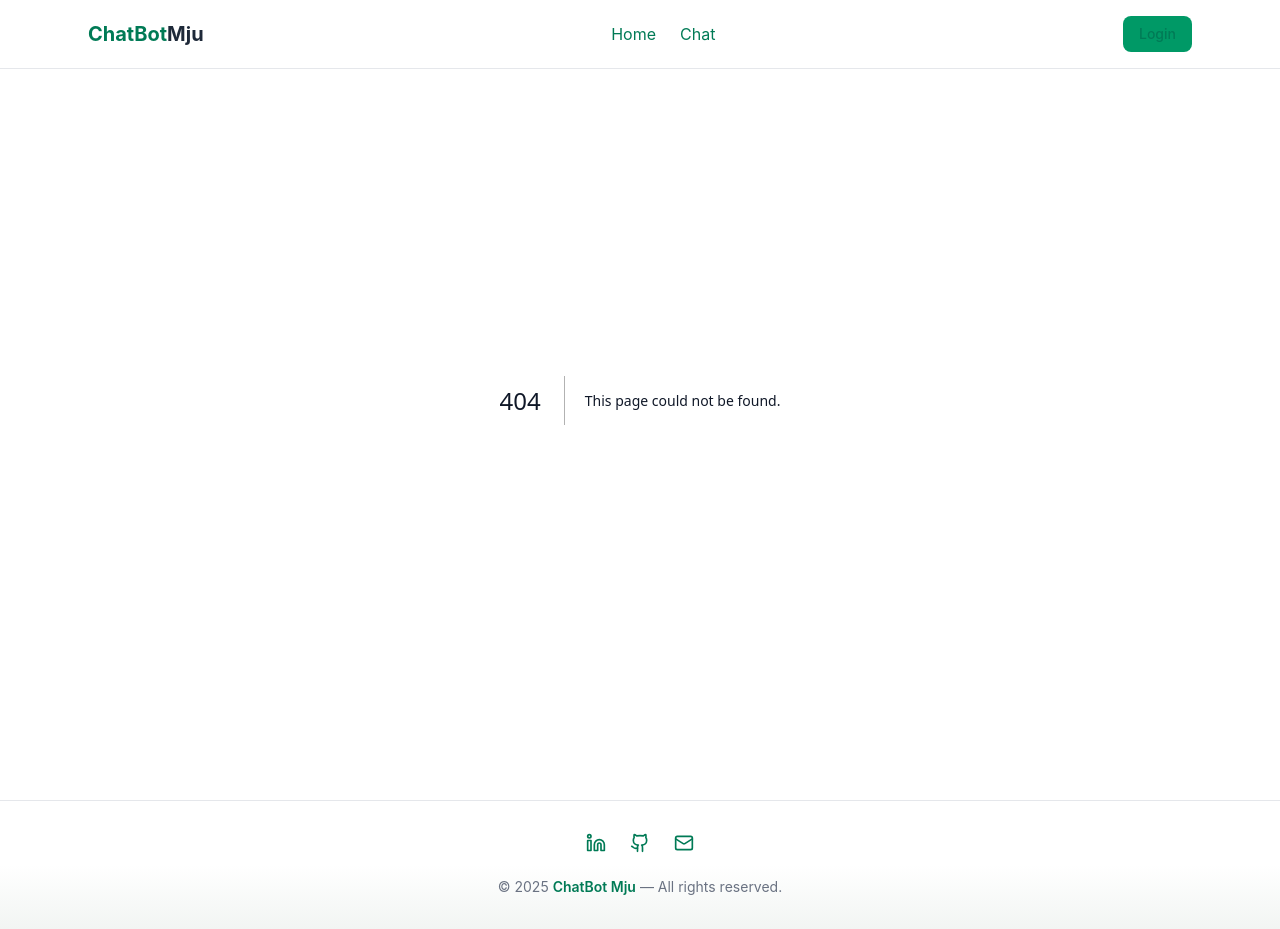
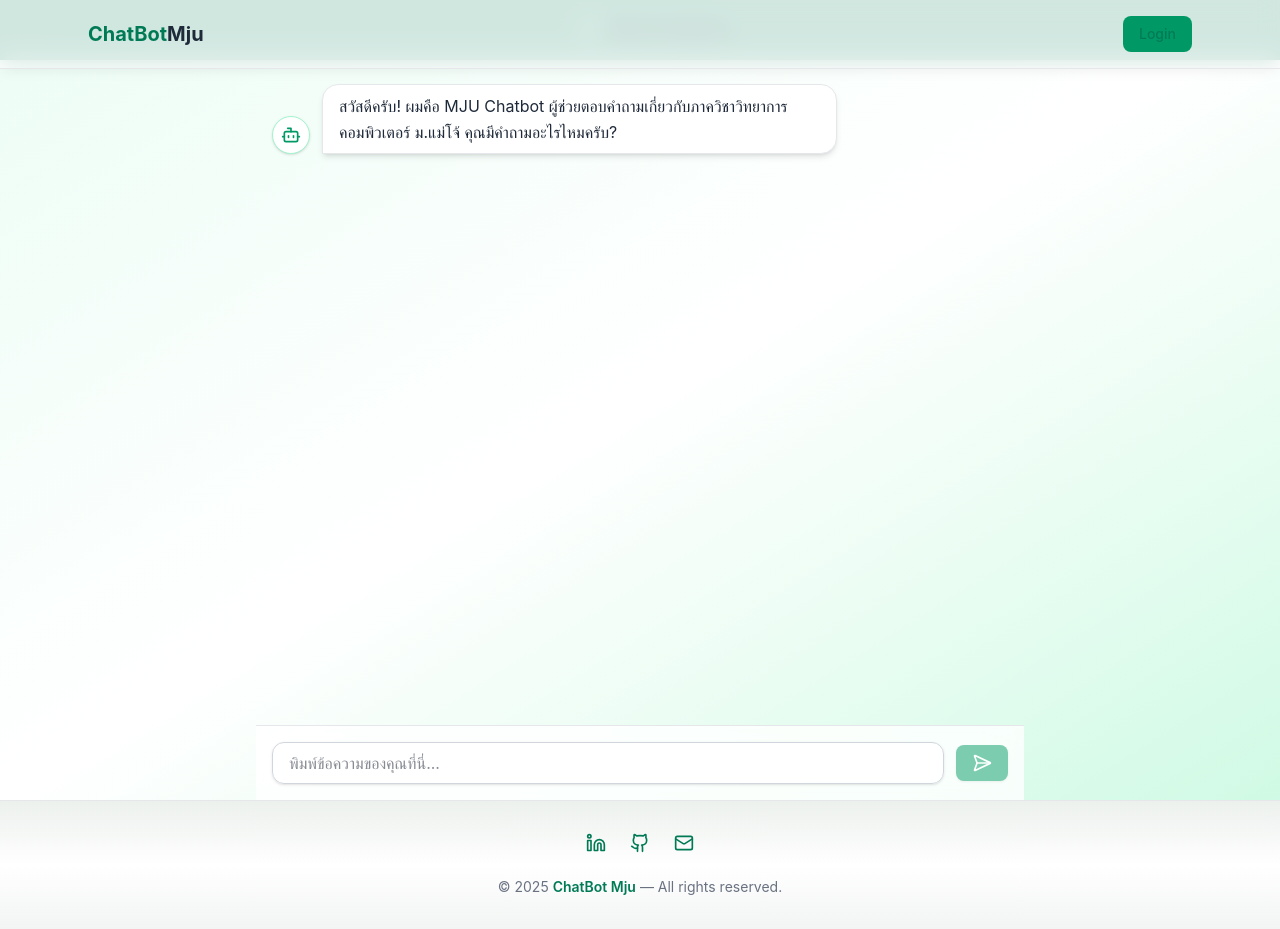
Before and after one commit to Pimma783/chatnotbot, a Next.js app: page /chat in a window 1280 px wide. Before the commit this address had no page. Built offline with nearby package versions, Linux system fonts and the light colour scheme.

Commit message:
New!!!!!!

```diff
--- /dev/null
+++ b/src/app/chat/page.tsx
@@ -0,0 +1,134 @@
+"use client";
+import { useState, useRef, useEffect } from "react";
+import { motion } from "framer-motion";
+import { useChatStore } from "@/store/chatbotstore";
+import { SendHorizonal, Bot, User } from "lucide-react";
+import Link from "next/link";
+
+export default function ChatPage() {
+    const { messages, isLoading, sendMessage } = useChatStore();
+    const [input, setInput] = useState("");
+    const messagesEndRef = useRef<HTMLDivElement>(null);
+
+    useEffect(() => {
+        messagesEndRef.current?.scrollIntoView({ behavior: "smooth" });
+    }, [messages]);
+
+    const handleSubmit = async (e: React.FormEvent) => {
+        e.preventDefault();
+        if (!input.trim()) return;
+        await sendMessage(input);
+        setInput("");
+    };
+
+    return (
+        <section className="flex flex-col items-center justify-between min-h-screen w-full bg-gradient-to-br from-emerald-50 via-white to-emerald-100">
+            {/* Header */}
+            <motion.header
+                initial={{ y: -50, opacity: 0 }}
+                animate={{ y: 0, opacity: 1 }}
+                transition={{ duration: 0.6 }}
+                className="w-full bg-emerald-700/90 backdrop-blur-md text-white py-4 shadow-lg flex items-center justify-between px-6"
+            >
+                <Link
+                    href="/"
+                    className="font-medium hover:text-emerald-200 transition-all"
+                >
+                    ← กลับหน้าแรก
+                </Link>
+                <h1 className="text-lg font-bold tracking-wide flex items-center gap-2">
+                    <Bot className="w-5 h-5 text-emerald-200" /> MJU Chatbot
+                </h1>
+                <div className="w-16" />
+            </motion.header>
+
+            {/* Chat Container */}
+            <motion.div
+                initial={{ opacity: 0 }}
+                animate={{ opacity: 1 }}
+                transition={{ duration: 0.8 }}
+                className="flex-1 w-full max-w-3xl px-4 py-6 overflow-y-auto space-y-4 scrollbar-thin scrollbar-thumb-emerald-400 scrollbar-track-transparent"
+            >
+                {messages.length === 0 && (
+                    <motion.div
+                        initial={{ opacity: 0 }}
+                        animate={{ opacity: 1 }}
+                        transition={{ delay: 0.2 }}
+                        className="text-center text-gray-500 mt-20"
+                    >
+                        👋 เริ่มสนทนากับแชทบอทของ MJU ได้เลยครับ
+                    </motion.div>
+                )}
+
+                {messages.map((msg, index) => (
+                    <motion.div
+                        key={index}
+                        initial={{ opacity: 0, y: 10 }}
+                        animate={{ opacity: 1, y: 0 }}
+                        transition={{ delay: index * 0.05 }}
+                        className={`flex items-end gap-3 ${msg.role === "user" ? "justify-end" : "justify-start"
+                            }`}
+                    >
+                        {msg.role === "assistant" && (
+                            <div className="bg-white p-2 rounded-full shadow-sm border border-emerald-200">
+                                <Bot className="text-emerald-600 w-5 h-5" />
+                            </div>
+                        )}
+                        <div
+                            className={`px-4 py-2 rounded-2xl shadow-md max-w-[70%] leading-relaxed backdrop-blur-sm ${msg.role === "user"
+                                    ? "bg-emerald-600 text-white rounded-br-none"
+                                    : "bg-white border border-gray-200 text-gray-800 rounded-bl-none"
+                                }`}
+                        >
+                            {msg.content}
+                        </div>
+                        {msg.role === "user" && (
+                            <div className="bg-emerald-600 p-2 rounded-full shadow-sm">
+                                <User className="text-white w-5 h-5" />
+                            </div>
+                        )}
+                    </motion.div>
+                ))}
+
+                {isLoading && (
+                    <motion.div
+                        initial={{ opacity: 0 }}
+                        animate={{ opacity: 1 }}
+                        transition={{ duration: 0.5 }}
+                        className="flex justify-start items-center gap-2 text-gray-500 text-sm mt-4"
+                    >
+                        <div className="bg-white border border-gray-200 px-4 py-2 rounded-2xl shadow-sm flex items-center gap-2">
+                            <span className="animate-bounce">💬</span>
+                            กำลังพิมพ์ข้อความ...
+                        </div>
+                    </motion.div>
+                )}
+                <div ref={messagesEndRef} />
+            </motion.div>
+
+            {/* Input Section */}
+            <motion.form
+                initial={{ y: 30, opacity: 0 }}
+                animate={{ y: 0, opacity: 1 }}
+                transition={{ duration: 0.5 }}
+                onSubmit={handleSubmit}
+                className="w-full max-w-3xl flex items-center gap-3 px-4 py-4 border-t border-gray-200 bg-white/80 backdrop-blur-lg"
+            >
+                <input
+                    type="text"
+                    value={input}
+                    onChange={(e) => setInput(e.target.value)}
+                    placeholder="พิมพ์ข้อความของคุณที่นี่..."
+                    className="flex-1 border border-gray-300 rounded-xl px-4 py-2 focus:outline-none focus:ring-2 focus:ring-emerald-500 bg-white/70 backdrop-blur-sm shadow-sm transition"
+                />
+                <button
+                    type="submit"
+                    disabled={!input.trim() || isLoading}
+                    className="bg-emerald-600 hover:bg-emerald-700 text-white p-3 rounded-xl shadow-md disabled:opacity-50 transition-all"
+                >
+                    <SendHorizonal className="w-5 h-5" />
+                </button>
+            </motion.form>
+        </section>
+    );
+}
--- a/src/app/login/page.tsx
+++ b/src/app/login/page.tsx
@@ -2,19 +2,21 @@
 import { useState } from "react";
 import { motion } from "framer-motion";
 import { useRouter } from "next/navigation";
+import { useAuth } from "@/context/AuthContext"; // import Context
 
 export default function LoginPage() {
     const [email, setEmail] = useState("");
     const [password, setPassword] = useState("");
     const router = useRouter();
+    const { login } = useAuth(); // ดึง login function จาก Context
 
     const handleSubmit = (e: React.FormEvent) => {
         e.preventDefault();
 
-        // ตัวอย่างจำลองการเข้าสู่ระบบ
+        // ตรวจสอบตัวอย่างจำลอง
         if (email && password) {
-            localStorage.setItem("authToken", "dummy_token");
-            router.push("/");
+            login(); // อัปเดต Context ทันที
+            router.push("/"); // ไปหน้า Home
         }
     };
 
@@ -26,7 +28,6 @@ export default function LoginPage() {
                 transition={{ duration: 0.8, ease: "easeOut" }}
                 className="w-full max-w-md bg-[#011100]/80 border border-green-700/20 backdrop-blur-lg rounded-2xl shadow-xl p-8"
             >
-                {/* หัวข้อหน้า */}
                 <h1 className="text-3xl font-bold text-center text-white mb-4">
                     เข้าสู่ระบบ
                 </h1>
@@ -35,12 +36,9 @@ export default function LoginPage() {
                     <span className="text-green-400 font-semibold">ChatBot MJU</span>
                 </p>
 
-                {/* ฟอร์มล็อกอิน */}
                 <form onSubmit={handleSubmit} className="space-y-5">
                     <div>
-                        <label className="block text-gray-200 text-sm mb-2">
-                            อีเมล
-                        </label>
+                        <label className="block text-gray-200 text-sm mb-2">อีเมล</label>
                         <input
                             type="email"
                             value={email}
@@ -52,9 +50,7 @@ export default function LoginPage() {
                     </div>
 
                     <div>
-                        <label className="block text-gray-200 text-sm mb-2">
-                            รหัสผ่าน
-                        </label>
+                        <label className="block text-gray-200 text-sm mb-2">รหัสผ่าน</label>
                         <input
                             type="password"
                             value={password}
--- a/src/app/page.tsx
+++ b/src/app/page.tsx
@@ -1,19 +1,15 @@
 "use client";
-import { useEffect, useState } from "react";
 import { motion } from "framer-motion";
+import Link from "next/link";
 import HeroUi from "@/components/home/HeroUi";
 import FeaturesUi from "@/components/home/FeaturesUi";
+import { useAuth } from "@/context/AuthContext";
 
 export default function HomePage() {
-  const [isLoggedIn, setIsLoggedIn] = useState(false);
-
-  useEffect(() => {
-    const loggedIn = localStorage.getItem("authToken") ? true : false;
-    setIsLoggedIn(loggedIn);
-  }, []);
+  const { isLoggedIn } = useAuth(); // ดึง state จาก Context
 
   return (
-    <main className="flex flex-col items-center min-h-screen bg-gradient-to-b from-white via-[#f8f9f9] to-[#eef0ef] text-gray-900">
+    <main className="flex flex-col items-center min-h-screen bg-gradient-to-b from-white via-[#f8f9f9] to-[#eef0ef] text-gray-900 relative">
       {/* Hero Section */}
       <HeroUi />
 
@@ -37,6 +33,26 @@ export default function HomePage() {
           </p>
         </motion.div>
       )}
+
+      {/* Floating Chat Button */}
+      {isLoggedIn && (
+        <motion.div
+          initial={{ opacity: 0, y: 30 }}
+          animate={{ opacity: 1, y: 0 }}
+          transition={{ duration: 0.8, ease: "easeOut" }}
+          className="fixed bottom-8 right-8 z-50"
+        >
+          <Link href="/chat">
+            <motion.button
+              whileHover={{ scale: 1.1 }}
+              whileTap={{ scale: 0.95 }}
+              className="bg-emerald-600 hover:bg-emerald-700 text-white font-semibold py-4 px-6 rounded-full shadow-lg transition-colors"
+            >
+              💬 ไปยังหน้าแชท
+            </motion.button>
+          </Link>
+        </motion.div>
+      )}
     </main>
   );
 }
--- a/src/components/home/FeaturesUi.tsx
+++ b/src/components/home/FeaturesUi.tsx
@@ -6,7 +6,7 @@ const newsList = [
     {
         title: "ผู้บริหาร ม.แม่โจ้ ร่วมแสดงความยินดีกับผู้ว่าราชการจังหวัดเชียงใหม่",
         date: "07 ตุลาคม 2568",
-        img: "/images/1.png", // อัปโหลดรูปภาพของข่าวนี้
+        img: "/images/1.png",
     },
     {
         title: "คณะกรรมการส่งเสริมฯ มอบทุนสำหรับหลักสูตรประกาศนียบัตรพนักงานให้การ",
@@ -22,7 +22,7 @@ const newsList = [
 
 export default function NewsUi() {
     return (
-        <section className="w-full flex flex-col items-center justify-center text-center bg-gradient-to-b from-[#001100] via-[#002200] to-[#001100] py-20">
+        <section className="w-full flex flex-col items-center justify-center text-center bg-white py-20">
             <motion.div
                 initial={{ opacity: 0, scale: 0.8 }}
                 whileInView={{ opacity: 1, scale: 1 }}
@@ -30,7 +30,9 @@ export default function NewsUi() {
                 viewport={{ once: true }}
                 className="relative z-10 flex flex-col items-center mb-14 px-4"
             >
-                <h2 className="text-4xl font-bold text-white mb-2">ข่าวสารและกิจกรรม</h2>
+                <h2 className="text-4xl font-bold text-green-900 mb-2">
+                    ข่าวสารและกิจกรรม
+                </h2>
             </motion.div>
 
             <div className="grid grid-cols-1 md:grid-cols-3 gap-8 w-full max-w-7xl px-6 md:px-12">
@@ -44,9 +46,9 @@ export default function NewsUi() {
                             delay: index * 0.2,
                             ease: "easeOut",
                         }}
-                        className="bg-[#011100]/80 border border-green-700/20 backdrop-blur-lg
-                       rounded-2xl overflow-hidden hover:border-green-500/40 hover:shadow-green-600/30
-                       hover:shadow-lg transition-all duration-300"
+                        className="bg-white border border-green-300
+                        rounded-2xl overflow-hidden hover:border-green-600
+                        hover:shadow-lg hover:shadow-green-200 transition-all duration-300"
                     >
                         <div className="relative w-full h-48">
                             <Image
@@ -57,8 +59,10 @@ export default function NewsUi() {
                             />
                         </div>
                         <div className="p-6 text-left">
-                            <h3 className="text-lg font-semibold text-white mb-2">{news.title}</h3>
-                            <p className="text-gray-400 text-sm">{news.date}</p>
+                            <h3 className="text-lg font-semibold text-green-900 mb-2">
+                                {news.title}
+                            </h3>
+                            <p className="text-gray-600 text-sm">{news.date}</p>
                         </div>
                     </motion.div>
                 ))}
--- a/src/components/home/HeaderUi.tsx
+++ b/src/components/home/HeaderUi.tsx
@@ -26,12 +26,6 @@ export default function HeaderUi() {
                     ChatBot<span className="text-gray-800">Mju</span>
                 </Link>
 
-                {/* Menu */}
-                <nav className="hidden md:flex items-center gap-6 text-gray-700">
-                    <Link href="/" className="hover:text-emerald-700 transition">Home</Link>
-                    <Link href="/chat" className="hover:text-emerald-700 transition">Chat</Link>
-                </nav>
-
                 {/* Buttons */}
                 {isLoggedIn ? (
                     <button
--- a/src/components/home/HeroUi.tsx
+++ b/src/components/home/HeroUi.tsx
@@ -1,35 +1,60 @@
 "use client";
 import { motion } from "framer-motion";
 import Image from "next/image";
+import { useEffect, useState } from "react";
 
 export default function HeroUi() {
+    const [bubbles, setBubbles] = useState<
+        { top: string; left: string; delay: string }[]
+    >([]);
+
+    useEffect(() => {
+        // สุ่มจุดแสงพื้นหลังเฉพาะฝั่ง client
+        const newBubbles = Array.from({ length: 30 }).map(() => ({
+            top: `${Math.random() * 100}%`,
+            left: `${Math.random() * 100}%`,
+            delay: `${Math.random() * 2}s`,
+        }));
+        setBubbles(newBubbles);
+    }, []);
+
     return (
         <section className="relative flex flex-col items-center justify-center text-center w-full min-h-screen px-6 bg-gradient-to-br from-black via-[#001a00] to-[#003300] overflow-hidden">
             {/* พื้นหลังเอฟเฟกต์ */}
             <div className="absolute inset-0 z-0">
-                {Array.from({ length: 30 }).map((_, i) => (
+                {bubbles.map((b, i) => (
                     <div
                         key={i}
                         className="absolute bg-green-400 rounded-full opacity-30 w-1 h-1 animate-pulse"
                         style={{
-                            top: `${Math.random() * 100}%`,
-                            left: `${Math.random() * 100}%`,
-                            animationDelay: `${Math.random() * 2}s`,
+                            top: b.top,
+                            left: b.left,
+                            animationDelay: b.delay,
                         }}
                     />
                 ))}
+
+                {/* เส้นแนวตั้ง */}
                 {Array.from({ length: 10 }).map((_, i) => (
                     <div
-                        key={i}
+                        key={`v-${i}`}
                         className="absolute bg-green-500/20 w-[2px] h-full animate-pulse-slow"
-                        style={{ left: `${i * 10 + 5}%`, animationDelay: `${i * 0.3}s` }}
+                        style={{
+                            left: `${i * 10 + 5}%`,
+                            animationDelay: `${i * 0.3}s`,
+                        }}
                     />
                 ))}
+
+                {/* เส้นแนวนอน */}
                 {Array.from({ length: 10 }).map((_, i) => (
                     <div
-                        key={i}
+                        key={`h-${i}`}
                         className="absolute bg-green-500/20 h-[2px] w-full animate-pulse-slow"
-                        style={{ top: `${i * 10 + 5}%`, animationDelay: `${i * 0.3}s` }}
+                        style={{
+                            top: `${i * 10 + 5}%`,
+                            animationDelay: `${i * 0.3}s`,
+                        }}
                     />
                 ))}
             </div>
@@ -43,9 +68,9 @@ export default function HeroUi() {
             >
                 <h1 className="mb-6">
                     <Image
-                        src="/images/logo_chatbot.png" // path ของโลโก้
+                        src="/images/logo_chatbot.png"
                         alt="ChatBot MJU Logo"
-                        width={300}  // ปรับขนาดตามต้องการ
+                        width={300}
                         height={300}
                         className="object-contain"
                     />
```
